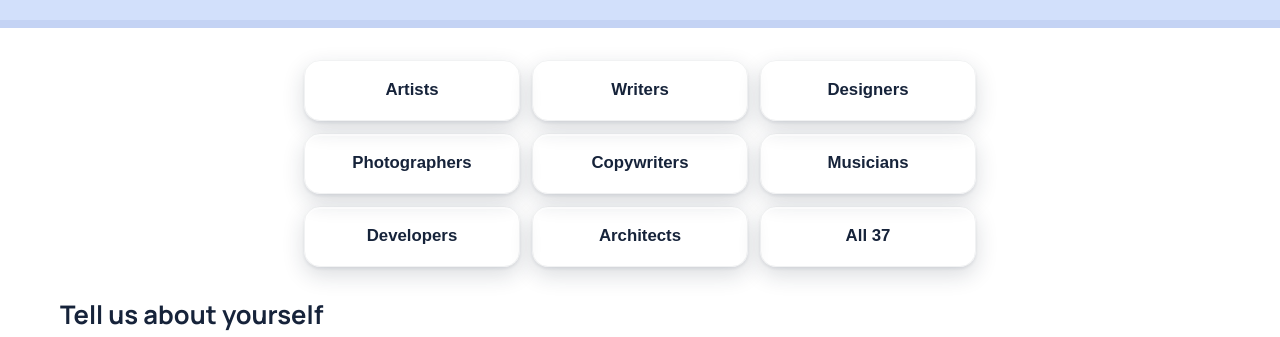
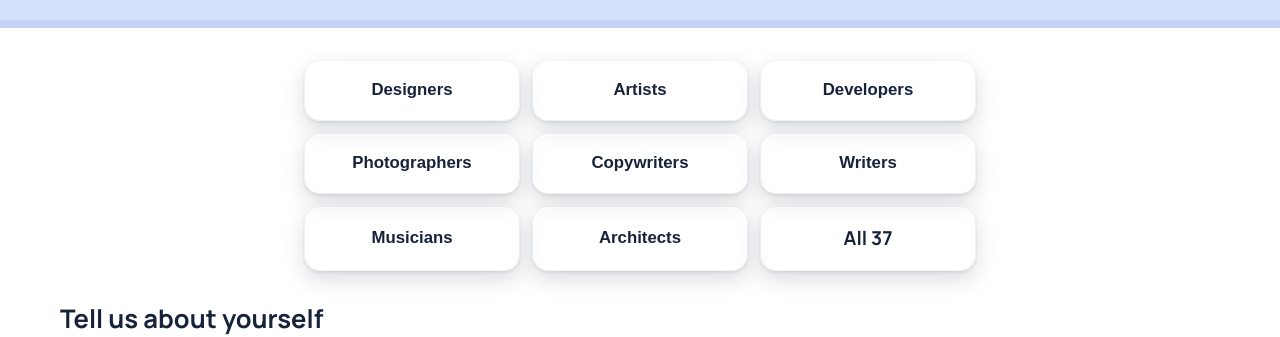
Before and after one commit to dm100usa-oss/no-ai-marketplace, a Next.js app: page /en in a window 1280 px wide. Shown: the part 730-1067 px from the top of the page. Built offline with nearby package versions, Linux system fonts and the light colour scheme; a web font is replaced by a local one.

Commit message:
Add files via upload

```diff
--- a/src/app/[lang]/page.tsx
+++ b/src/app/[lang]/page.tsx
@@ -211,7 +211,7 @@ export default async function HomePage({
               <LocaleLink
                 lang={locale}
                 href="/categories"
-                className="press-btn flex h-full items-center justify-center rounded-2xl px-2 py-3 text-center text-[0.9rem] font-semibold sm:px-3 sm:py-4 sm:text-[1.05rem]"
+                className="press-btn flex h-full items-center justify-center rounded-2xl px-2 py-3 text-center text-[1.05rem] font-bold sm:px-3 sm:py-4 sm:text-[1.2rem]"
                 style={{
                   fontFamily: "var(--font-display)",
                   background: "var(--color-dir-craft-bg)",
--- a/src/i18n/dictionaries/en.ts
+++ b/src/i18n/dictionaries/en.ts
@@ -102,13 +102,13 @@ export const en: Dictionary = {
      *  dictionary for the reasoning: recognition beats precision here.
      *  Colours match the direction tiles further down the page. */
     audienceTrades: [
+      { label: "Designers", color: "design", href: "/directions/graphics-and-design" },
       { label: "Artists", color: "art", href: "/directions/art" },
-      { label: "Writers", color: "lit", href: "/directions/literature" },
-      { label: "Designers", color: "design", href: "/directions/graphics-and-design" },
+      { label: "Developers", color: "code", href: "/directions/development-and-it" },
       { label: "Photographers", color: "photo", href: "/categories/photographers" },
       { label: "Copywriters", color: "writing", href: "/categories/copywriters" },
+      { label: "Writers", color: "lit", href: "/directions/literature" },
       { label: "Musicians", color: "music", href: "/categories/composers" },
-      { label: "Developers", color: "code", href: "/directions/development-and-it" },
       { label: "Architects", color: "services", href: "/categories/architects" },
     ],
     audienceAllPrefix: "All",
--- a/src/i18n/dictionaries/ru.ts
+++ b/src/i18n/dictionaries/ru.ts
@@ -111,13 +111,13 @@ export const ru: Dictionary = {
      *  direction tiles further down the page rather than inventing a new
      *  palette. */
     audienceTrades: [
+      { label: "Дизайнеры", color: "design", href: "/directions/graphics-and-design" },
       { label: "Художники", color: "art", href: "/directions/art" },
-      { label: "Писатели", color: "lit", href: "/directions/literature" },
-      { label: "Дизайнеры", color: "design", href: "/directions/graphics-and-design" },
+      { label: "Разработчики", color: "code", href: "/directions/development-and-it" },
       { label: "Фотографы", color: "photo", href: "/categories/photographers" },
       { label: "Копирайтеры", color: "writing", href: "/categories/copywriters" },
+      { label: "Писатели", color: "lit", href: "/directions/literature" },
       { label: "Музыканты", color: "music", href: "/categories/composers" },
-      { label: "Разработчики", color: "code", href: "/directions/development-and-it" },
       { label: "Архитекторы", color: "services", href: "/categories/architects" },
     ],
     audienceAllPrefix: "Все",
```
